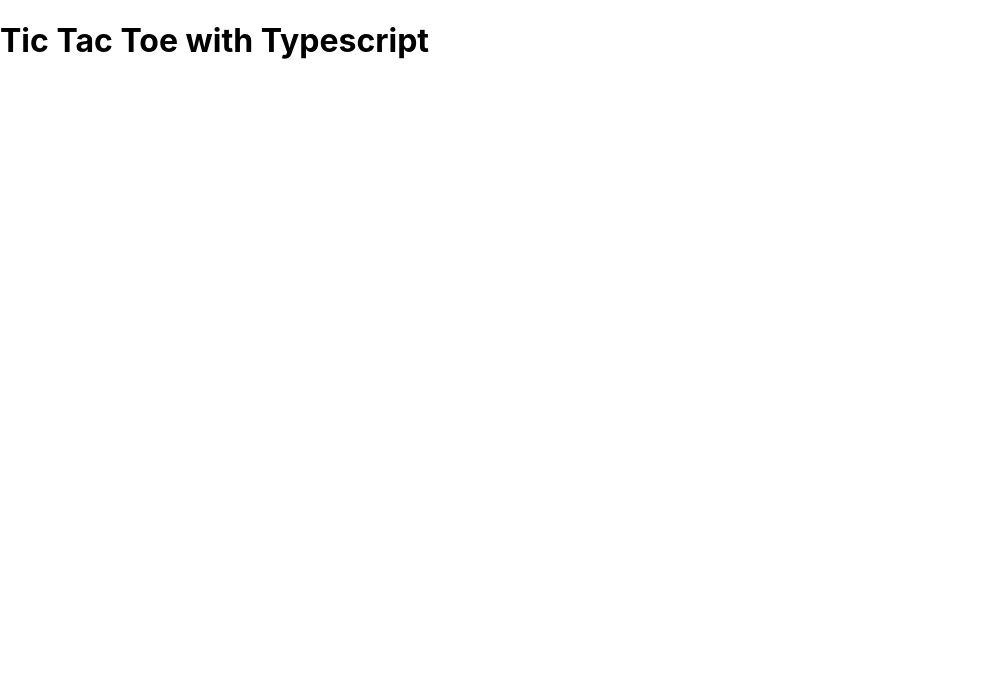
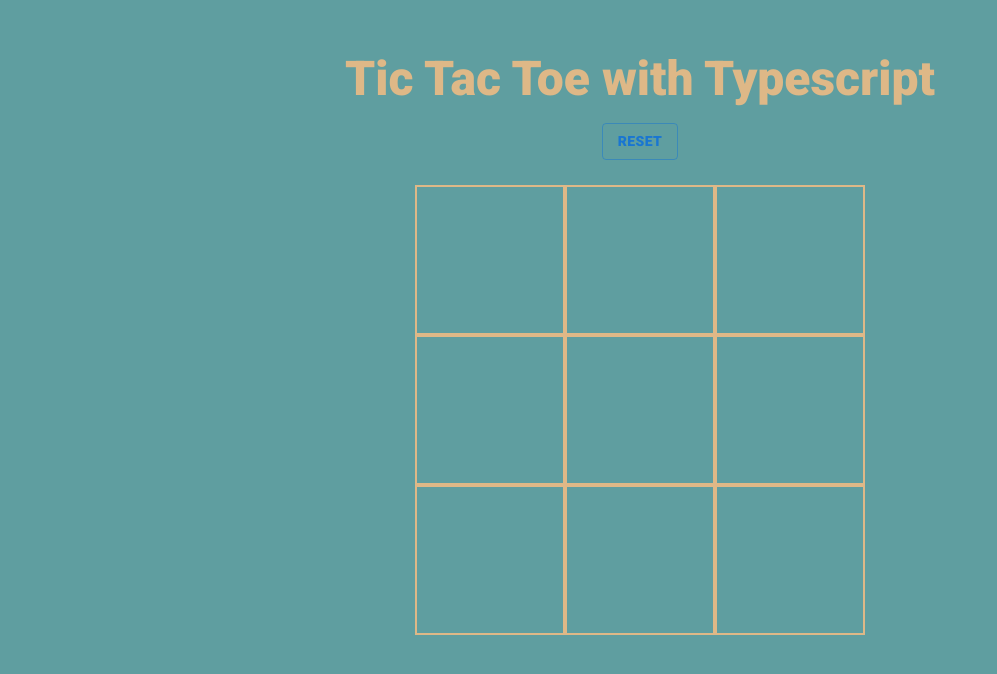
Before and after one commit to victorcolina22/prueba-tic-tac-toe-react-ts, a React (Create React App) app: page / in a window 1280 px wide. Shown: the top 674 px of the page, without its empty margins (0-997 px from the left). Built offline with nearby package versions, Linux system fonts and the light colour scheme.

Commit message:
Game structure

```diff
--- a/package.json
+++ b/package.json
@@ -6,6 +6,7 @@
     "@emotion/react": "^11.8.1",
     "@emotion/styled": "^11.8.1",
     "@mui/material": "^5.4.3",
+    "@mui/styles": "^5.4.2",
     "@testing-library/jest-dom": "^5.16.2",
     "@testing-library/react": "^12.1.3",
     "@testing-library/user-event": "^13.5.0",
--- a/src/App.css
+++ /dev/null
@@ -1,38 +0,0 @@
-.App {
-  text-align: center;
-}
-
-.App-logo {
-  height: 40vmin;
-  pointer-events: none;
-}
-
-@media (prefers-reduced-motion: no-preference) {
-  .App-logo {
-    animation: App-logo-spin infinite 20s linear;
-  }
-}
-
-.App-header {
-  background-color: #282c34;
-  min-height: 100vh;
-  display: flex;
-  flex-direction: column;
-  align-items: center;
-  justify-content: center;
-  font-size: calc(10px + 2vmin);
-  color: white;
-}
-
-.App-link {
-  color: #61dafb;
-}
-
-@keyframes App-logo-spin {
-  from {
-    transform: rotate(0deg);
-  }
-  to {
-    transform: rotate(360deg);
-  }
-}
--- a/src/App.tsx
+++ b/src/App.tsx
@@ -1,12 +1,62 @@
-import React from 'react';
-import logo from './logo.svg';
-import './App.css';
+import { useState } from "react";
+import { makeStyles } from "@mui/styles";
+import { Button } from "@mui/material";
+import { Box } from "@mui/system";
 
 
-function App() {
+const useStyles = makeStyles({
+  container: {
+    width: '90%',
+    margin: '50px auto',
+    textAlign: 'center'
+  },
+  h1: {
+    color: 'burlywood',
+    fontSize: '3rem',
+  },
+  board: {
+    maxWidth: '450px',
+    margin: '25px auto',
+    display: 'flex',
+    flexWrap: 'wrap',
+  },
+  square: {
+    width: '150px',
+    height: '150px',
+    border: '2px solid burlywood',
+    cursor: 'pointer'
+  },
+});
+
+const App = () => {
+  const [boardTable, setBoardTable] = useState(Array(9).fill(null));
+  const [turn, setTurn] = useState(false);
+
+  const classes = useStyles();
+
   return (
-    <h1>Tic Tac Toe with Typescript</h1>
+    <div className={classes.container}>
+      <h1 className={classes.h1}>Tic Tac Toe with Typescript</h1>
+      <Box mt={2}>
+        <Button
+          variant="outlined"
+          size="medium">
+          Reset
+        </Button>
+      </Box>
+      <div className={classes.board}>
+        {
+          boardTable.map((board, index) => (
+            <div
+              className={classes.square}
+              key={index}>
+              {board}
+            </div>
+          ))
+        }
+      </div>
+    </div>
   );
-}
+};
 
 export default App;
--- a/src/index.css
+++ b/src/index.css
@@ -1,13 +1,47 @@
-body {
+@import url("https://fonts.googleapis.com/css2?family=Roboto:wght@900&display=swap");
+
+* {
+  box-sizing: border-box;
   margin: 0;
-  font-family: -apple-system, BlinkMacSystemFont, 'Segoe UI', 'Roboto', 'Oxygen',
-    'Ubuntu', 'Cantarell', 'Fira Sans', 'Droid Sans', 'Helvetica Neue',
-    sans-serif;
-  -webkit-font-smoothing: antialiased;
-  -moz-osx-font-smoothing: grayscale;
+  padding: 0;
 }
 
-code {
-  font-family: source-code-pro, Menlo, Monaco, Consolas, 'Courier New',
-    monospace;
+body {
+  background-color: cadetblue;
+  font-family: "Roboto", sans-serif;
 }
+
+/* .container {
+  width: 90%;
+  margin: 50px auto;
+  text-align: center;
+}
+
+h1 {
+  color: burlywood;
+  font-size: 3rem;
+}
+
+.board {
+  max-width: 450px;
+  margin: 50px auto;
+  display: flex;
+  flex-wrap: wrap;
+}
+
+.square {
+  width: 150px;
+  height: 150px;
+  border: 2px solid burlywood;
+  cursor: pointer;
+  position: relative;
+}
+
+.square-letter {
+  position: absolute;
+  top: 50%;
+  left: 50%;
+  transform: translate(-50%, -50%);
+  color: burlywood;
+  font-size: 2rem;
+} */
--- a/src/index.tsx
+++ b/src/index.tsx
@@ -1,7 +1,7 @@
 import React from 'react';
 import ReactDOM from 'react-dom';
+import App from './App';
 import './index.css';
-import App from './App';
 import reportWebVitals from './reportWebVitals';
 
 ReactDOM.render(
@@ -11,7 +11,4 @@ ReactDOM.render(
   document.getElementById('root')
 );
 
-// If you want to start measuring performance in your app, pass a function
-// to log results (for example: reportWebVitals(console.log))
-// or send to an analytics endpoint. Learn more: https://bit.ly/CRA-vitals
 reportWebVitals();
```
Also changed, not shown: src/logo.svg (deleted), 1 other file (tests, documents, lock files or other folders).
